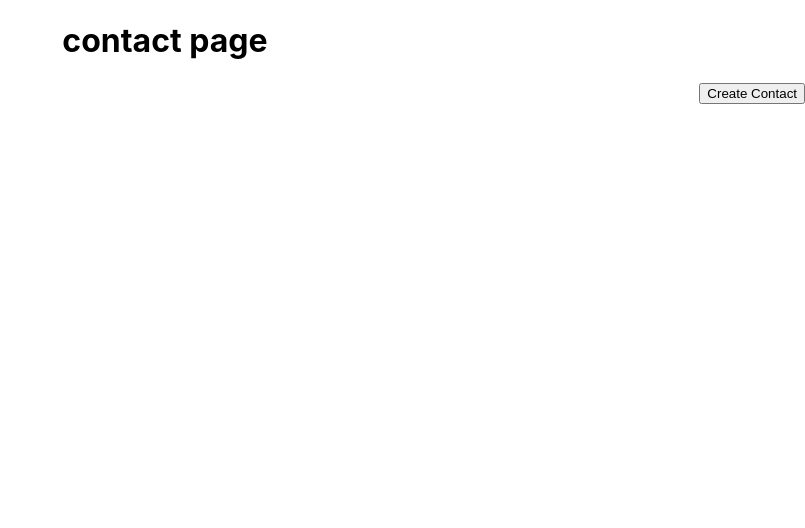
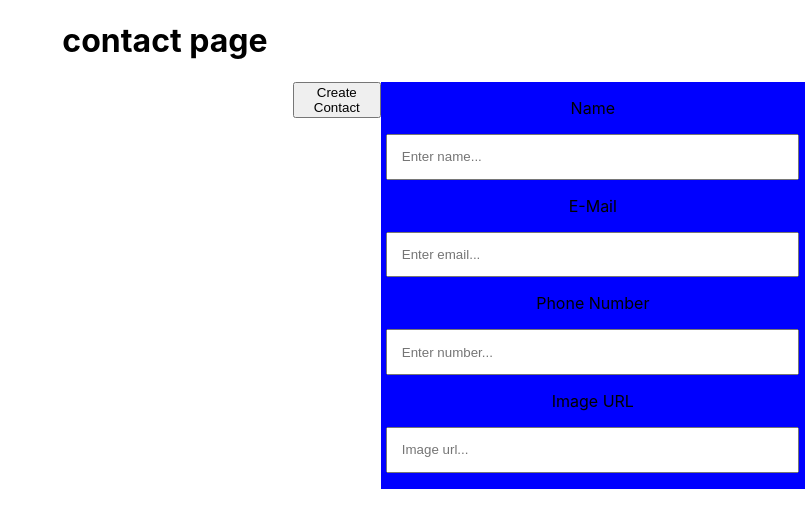
Before and after one commit to MirkusX/contactlist, a React (Create React App) app: page / in a window 1280 px wide. Shown: the top 528 px of the page, without its empty margins (475-1280 px from the left). Built offline with nearby package versions, Linux system fonts and the light colour scheme.

Commit message:
contact form pops out smoothly

```diff
--- a/src/Components/StyledComponents.js
+++ b/src/Components/StyledComponents.js
@@ -8,16 +8,14 @@ export const StyledForm = styled.form`
   width: 100%;
   gap: 1em;
   padding: 1em 0;
-  ${(props) => {
-    if (props.display)
-      return `
-    display: none;`;
-  }}
 `;
 
 export const PopOutDiv = styled.div`
   width: 40%;
   text-align: right;
+  display: flex;
+  transition: all 0.5s ease-in-out;
+  transform: translate(${(props) => (props.display ? "0%" : "87%")});
 `;
 
 export const StyledInput = styled.input`
@@ -29,6 +27,7 @@ export const StyledSection = styled.section`
   display: flex;
   justify-content: space-between;
   align-items: flex-start;
+  overflow-x: hidden;
 `;
 
 export const ContactContainer = styled.div`
@@ -36,6 +35,7 @@ export const ContactContainer = styled.div`
   flex-direction: column;
   width: 40%;
   gap: 1em;
+  margin-left: 5em;
   background-color: lightblue;
 `;
 
--- a/src/Pages/Frontpage.js
+++ b/src/Pages/Frontpage.js
@@ -42,7 +42,7 @@ export const Frontpage = () => {
         <ContactContainer>
           {info.map((item, index) => {
             return (
-              <StyledDiv>
+              <StyledDiv key={index}>
                 <StyledImage src={item.url} />
                 <StyledDiv inner>
                   <h2>{item.name}</h2>
@@ -53,11 +53,11 @@ export const Frontpage = () => {
             );
           })}
         </ContactContainer>
-        <PopOutDiv>
+        <PopOutDiv display={show}>
           <div>
             <button onClick={() => showCreate()}>Create Contact</button>
           </div>
-          <StyledForm display={show} ref={form} onSubmit={submitInfo}>
+          <StyledForm ref={form} onSubmit={submitInfo}>
             <label>Name</label>
             <StyledInput
               type="text"
```
